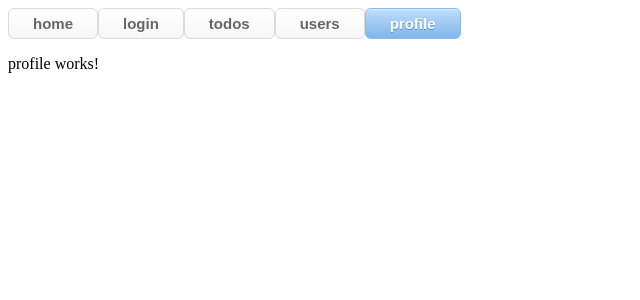
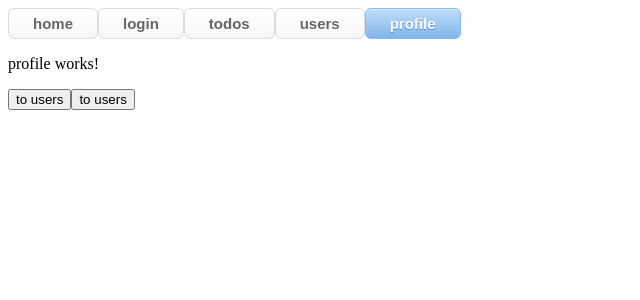
Before and after one commit to EgorKirillov/todoAngular, an Angular app: page /profile/1 in a window 1280 px wide. Shown: the top 300 px of the page, without its empty margins (0-640 px from the left). Built offline with nearby package versions, Linux system fonts and the light colour scheme; no server answers.

Commit message:
add: back to user link

```diff
--- a/src/app/components/profile/profile.component.html
+++ b/src/app/components/profile/profile.component.html
@@ -2,3 +2,6 @@
 <div>{{ (this.profile$ | async)?.fullName }}</div>
 <!--или-->
 <div *ngIf="this.profile$ | async as profile">{{ profile.fullName }}</div>
+
+<button routerLink="/users">to users</button>
+<button (click)="this.navigateToUsers()">to users</button>
--- a/src/app/components/profile/profile.component.ts
+++ b/src/app/components/profile/profile.component.ts
@@ -1,5 +1,5 @@
 import { Component, OnInit } from '@angular/core'
-import { ActivatedRoute } from '@angular/router'
+import { ActivatedRoute, Router } from '@angular/router'
 import { Profile, ProfileService } from '../../services/profile.service'
 import { Observable } from 'rxjs'
 
@@ -9,9 +9,13 @@ import { Observable } from 'rxjs'
   styleUrls: ['./profile.component.scss'],
 })
 export class ProfileComponent implements OnInit {
-  constructor(private route: ActivatedRoute, private profileService: ProfileService) {}
+  constructor(private route: ActivatedRoute, private router: Router, private profileService: ProfileService) {}
 
   profile$!: Observable<Profile>
+
+  navigateToUsers() {
+    this.router.navigate(['/users'])
+  }
 
   ngOnInit(): void {
     const userId = this.route.snapshot.paramMap.get('userId')
```
